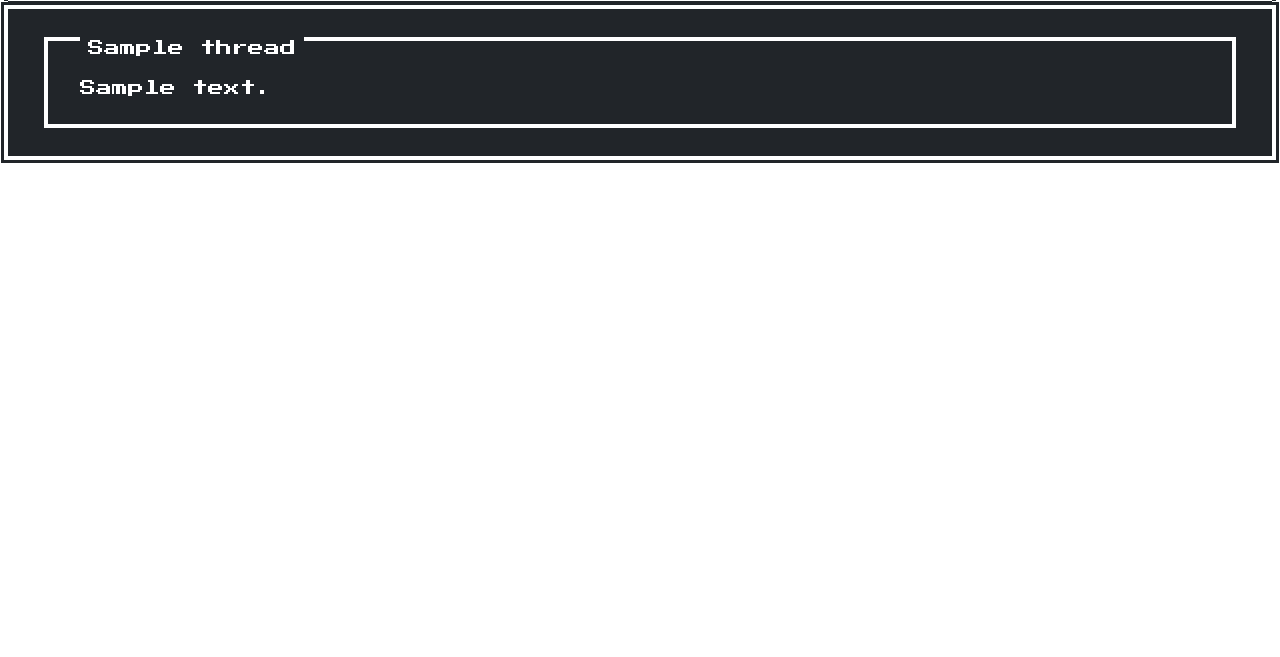
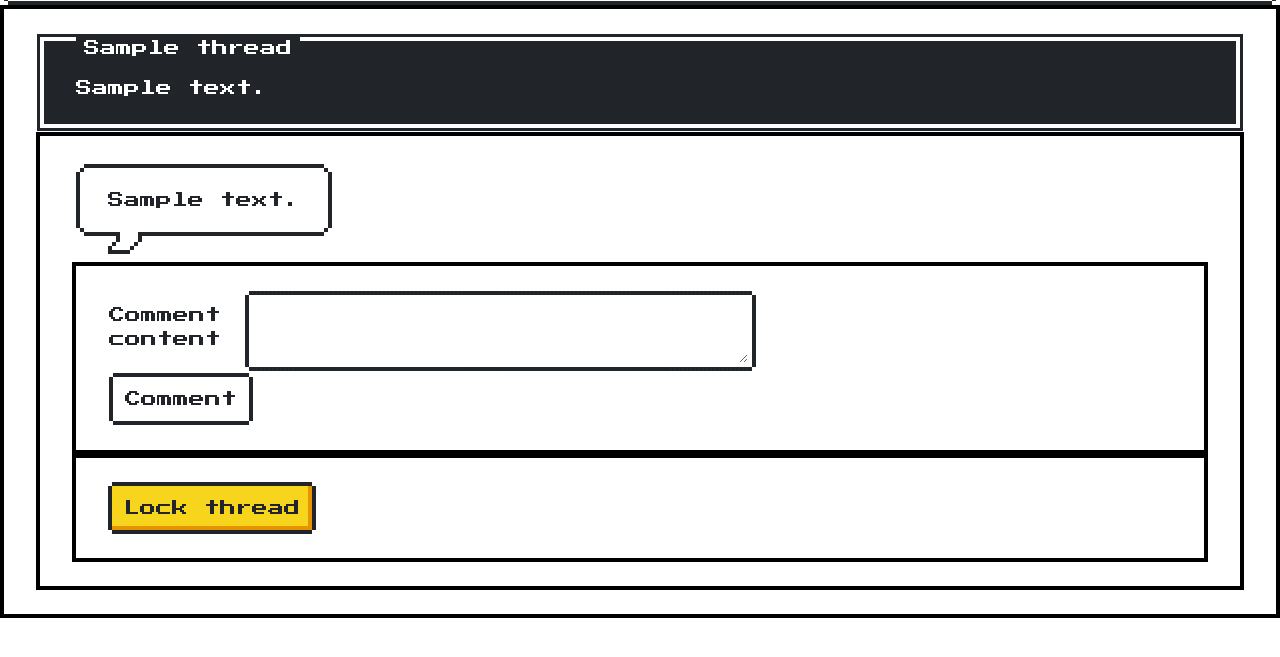
Before and after one commit to TetsuHari/MinimalForum, a Flask app: page /threads/1/ in a window 1280 px wide. Shown: the part 95-752 px from the top of the page. Run offline with Flask 2, Linux system fonts and the light colour scheme; a user stored in the database is signed in; tables that the repository leaves empty hold one stand-in row (values such as "Sample post").

Commit message:
Add commenting

```diff
--- a/application/comment/forms.py
+++ b/application/comment/forms.py
@@ -1,10 +1,11 @@
 from flask_wtf import FlaskForm
-from wtforms import StringField, validators
+from wtforms import TextAreaField, validators
+
 
 class CommentForm(FlaskForm):
-    content_len_m       = "You can't post an empty comment"
-    _content_validators = [ validators.length(min=1, message = content_len_m) ]
-    content             = StringField("Content", _content_validators)
+    content_len_m = "You can't post an empty comment"
+    _content_validators = [validators.length(min=1, message=content_len_m)]
+    content = TextAreaField("Comment content", _content_validators)
 
     class Meta:
         csrf = False
--- /dev/null
+++ b/application/templates/comment/comment.html
@@ -0,0 +1,5 @@
+<section class="message -left">
+  <div class="nes-balloon from-left">
+    {{ content|safe }}
+  </div>
+</section>
--- a/application/templates/layout.html
+++ b/application/templates/layout.html
@@ -22,7 +22,7 @@
       </nav>
     </div>
 
-    <div class="nes-container is-dark">
+    <div class="nes-container">
       {% block body %}
       {% endblock %}
     </div>
--- a/application/templates/threads/list.html
+++ b/application/templates/threads/list.html
@@ -2,7 +2,7 @@
 
 {% block body %}
 <div class="nes-table-responsive">
-  <table class="nes-table is-dark">
+  <table class="nes-table">
       {% for thread in threads %}
       <tr>
         <td>
--- a/application/templates/threads/thread.html
+++ b/application/templates/threads/thread.html
@@ -5,4 +5,49 @@
   <p class="title">{{ thread.title }}</p>
   {{ content|safe }}
 </div>
+<div class="nes-container">
+  <section class="message-list">
+    {% for comment in comments %}
+      {{ comment|safe }}
+    {% endfor %}
+  </section>
+  <div class="nes-container">
+    {% if thread.locked %}
+      <span class="nes-text"> Creator of this thread has locked the thread! </span>
+    {% elif current_user.is_authenticated %}
+        <form method="POST" action="{{ url_for('comment_to_thread', thread_id=thread.id) }}">
+          <table>
+            <tr>
+              <td>
+                <div class="nes-field is-inline">
+                  <label> {{ form.content.label }} </label>
+                  {{ form.content(class_="nes-textarea") }}
+                </div>
+              </td>
+            </tr>
+            <tr>
+              <td colspan="2">
+                <input class="nes-btn" type="submit" value="Comment"/>
+              </td>
+            </tr>
+          </table>
+        </form>
+    {% else %}
+      <span class="nes-text">You need to login to comment</span>
+    {% endif %}
+  </div>
+  {% if owner %}
+    <div class="nes-container">
+      <form method="POST" action="{{ url_for('lock_thread', thread_id=thread.id) }}">
+        <button type="submit" class="nes-btn is-warning">
+          {% if thread.locked %}
+            Unlock thread
+          {% else %}
+            Lock thread
+          {% endif %}
+        </button>
+      </form>
+    </div>
+  {% endif %}
+</div>
 {% endblock %}
--- a/application/threads/views.py
+++ b/application/threads/views.py
@@ -6,6 +6,7 @@ from application import app, db
 from application.threads.models import Thread
 from application.threads.forms import ThreadForm
 from application.comment.models import Comment
+from application.comment.forms import CommentForm
 
 
 @app.route("/threads/new")
@@ -37,15 +38,55 @@ def create_thread():
 @login_required
 def lock_thread(thread_id):
     thread = Thread.query.get(thread_id)
-    thread.locked = True
+    thread.locked = not thread.locked
     db.session.commit()
 
-    return redirect(url_for("threads_index"))
+    return redirect(url_for("thread", thread_id=thread_id))
 
 
 @app.route("/threads/<thread_id>/", methods=["GET"])
-def thread(thread_id):
+def thread(thread_id, comment_form=None):
     thread = Thread.query.get(thread_id)
+    if comment_form is None:
+        comment_form = CommentForm()
+    if thread:
+        is_owner = False
+        if hasattr(current_user, 'id'):
+            is_owner = current_user.id == thread.author.id
+        thread_comms = thread.thread_comments
+        comment_html = map(render_comment, thread_comms)
+        return render_template("threads/thread.html", thread=thread,
+                               content=mistune.markdown(thread.content),
+                               comments=comment_html,
+                               form=comment_form,
+                               owner=is_owner)
 
-    return render_template("threads/thread.html", thread=thread,
-        content=mistune.markdown(thread.content))
+    return render_template("threads/not_found.html")
+
+# render_comment :: Comment -> HTML
+
+
+def render_comment(comment):
+    comments = comment.comments
+    comments_html = map(render_comment, comments)
+    return render_template("/comment/comment.html", comment=comment,
+                           content=mistune.markdown(comment.content),
+                           comments=comments_html)
+
+
+@app.route("/threads/<thread_id>/c", methods=["POST"])
+@login_required
+def comment_to_thread(thread_id):
+    form = CommentForm(request.form)
+    thread = Thread.query.get(thread_id)
+    if thread:
+        if form.validate():
+            comment = Comment(form.content.data, current_user, thread)
+            thread.thread_comments.append(comment)
+            db.session.commit()
+            return redirect(url_for("thread", thread_id=thread_id))
+        else:
+            return redirect(url_for("thread", thread_id=thread_id,
+                                    comment_form=form))
+
+    return render_template("threads/not_found.html")
--- a/requirements.txt
+++ b/requirements.txt
@@ -26,7 +26,6 @@ pyflakes==2.1.1
 pylint==2.3.1
 pymongo==3.9.0
 python-jsonrpc-server==0.2.0
-python-language-server==0.28.2
 rope==0.14.0
 six==1.12.0
 snowballstemmer==1.9.0
@@ -37,3 +36,4 @@ wrapt==1.11.2
 WTForms==2.2.1
 yapf==0.28.0
 zipp==0.6.0
+psycopg2==2.8.3
```
Also changed, not shown: application/auth/views.py (+21 -17 lines), application/comment/models.py (+7 -5 lines), application/templates/threads/not_found.html (added, +7 -0 lines), req2.txt (deleted, +0 -16 lines).
